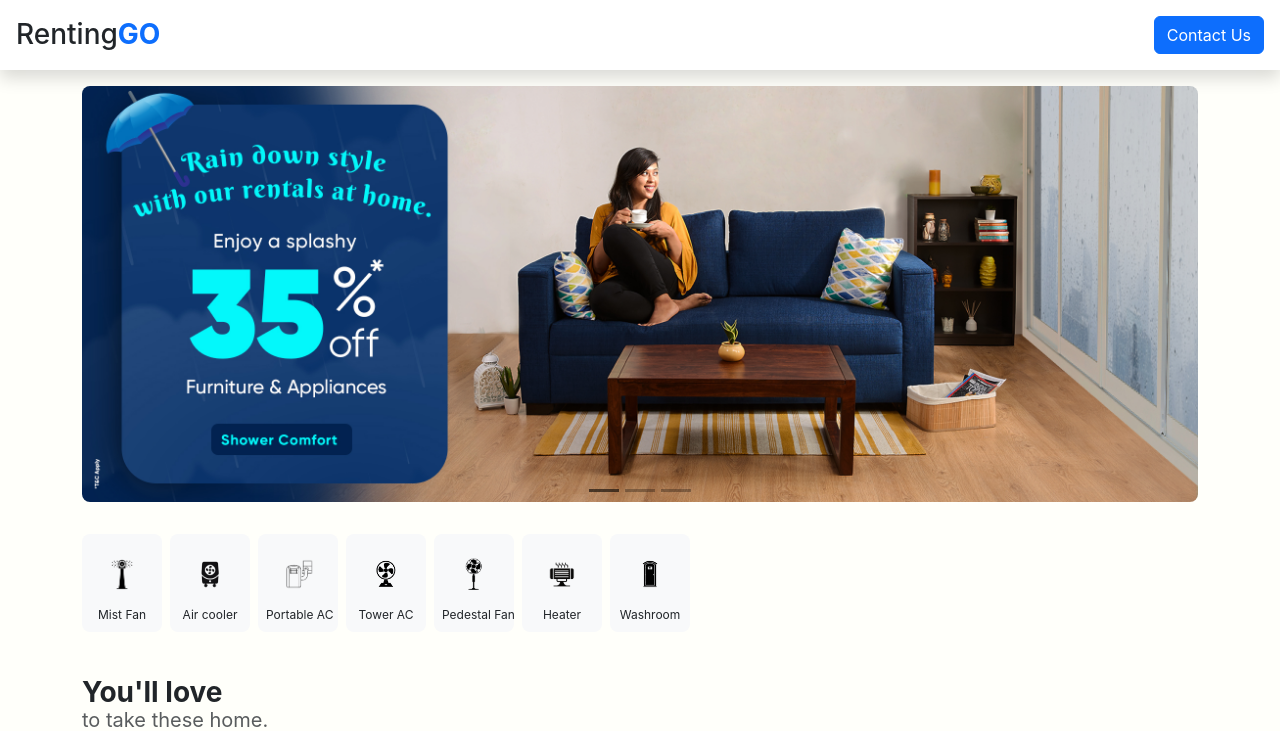
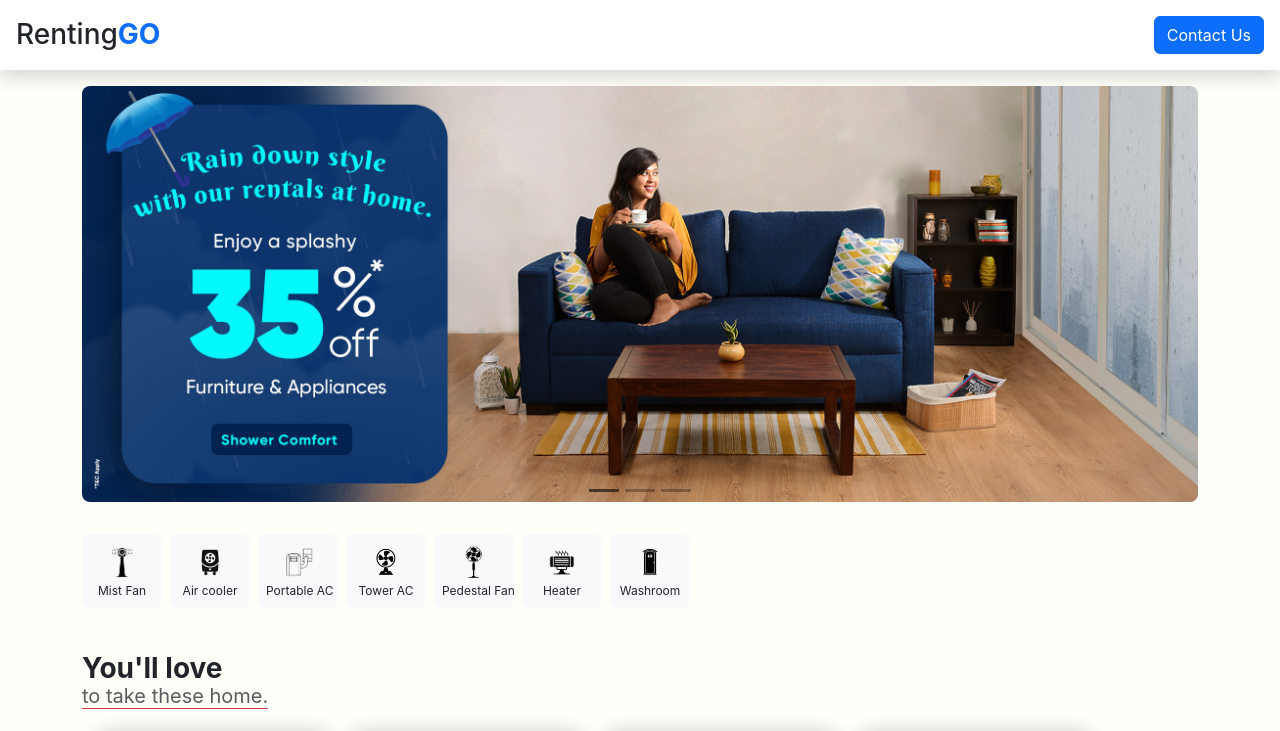
Before and after one commit to Kaminou2904/RentingGO, a React (Create React App) app in the folder frontend/: page / in a window 1280 px wide. Shown: the top 731 px of the page. Built offline with nearby package versions, Linux system fonts and the light colour scheme.

Commit message:
category card updated

```diff
--- a/frontend/src/components/Categories/Categories.jsx
+++ b/frontend/src/components/Categories/Categories.jsx
@@ -6,7 +6,7 @@ function Categories(props) {
     <div>
         <div className="main mt-2">
             <div className="categorycard bg-light rounded-3 text-center p-2 me-2">
-                <div className="categoryimg p-3">
+                <div className="categoryimg p-3 py-1">
                     <img src={props.img} alt="package icon" className='img-fluid' />
                 </div>
                 <div className="categoryTxt">
```
